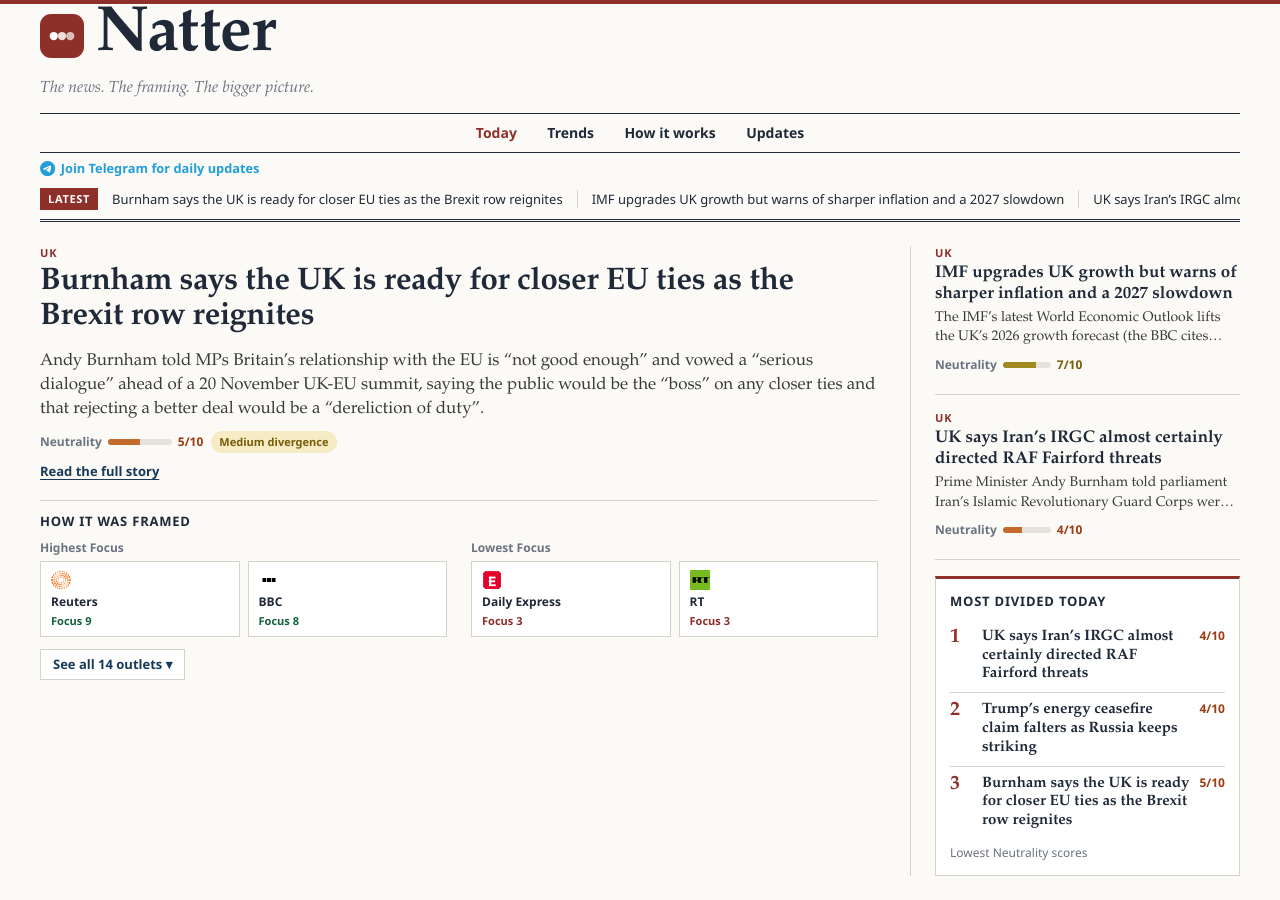
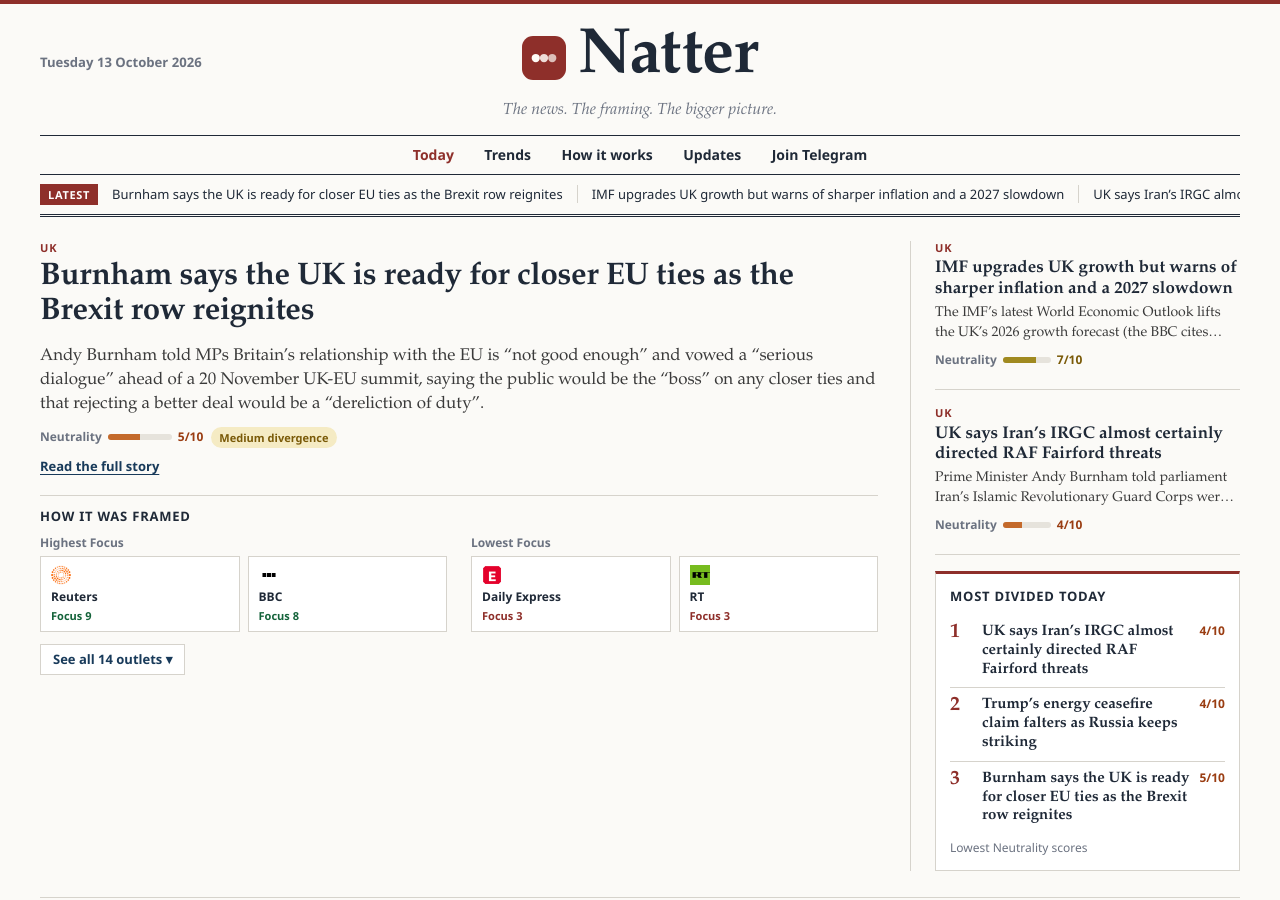
Before and after one commit to UKwebfilter/UKWebFilter, a Jekyll site: the page built from index.html, in a window 1280 px wide and 900 px high. Built offline with Jekyll 4.4.1, drawn with Linux system fonts in a browser that asks for light colours.

Commit message:
Home: news-style front page (header.html)

```diff
--- a/_includes/header.html
+++ b/_includes/header.html
@@ -6,9 +6,12 @@
 {% elsif page.url == "/" or page.url == "/index.html" or page.date %}
   {% assign nav_current = "today" %}
 {% endif %}
+{% assign is_home = false %}
+{% if page.url == "/" or page.url == "/index.html" %}{% assign is_home = true %}{% endif %}
 <header class="masthead">
   <div class="wrap masthead-inner">
-    <div>
+    {% if is_home and site.posts.first %}<p class="mast-date">{{ site.posts.first.date | date: "%A %-d %B %Y" }}</p>{% endif %}
+    <div class="mast-main">
       <a class="wordmark" href="{{ '/' | relative_url }}">
         <svg class="mark" viewBox="0 0 32 32" aria-hidden="true">
           <rect width="32" height="32" rx="8" fill="#8e2f2a"/>
@@ -25,15 +28,16 @@
         <a href="{{ '/trends/' | relative_url }}"{% if nav_current == "trends" %} aria-current="page"{% endif %}>Trends</a>
         <a href="{{ '/how-it-works/' | relative_url }}"{% if nav_current == "how" %} aria-current="page"{% endif %}>How it works</a>
         <a href="#newsletter">Updates</a>
+        {% if is_home %}<a class="nav-tg" href="https://t.me/natterTV" target="_blank" rel="noopener noreferrer">Join Telegram</a>{% endif %}
       </nav>
-      <p class="nav-telegram">
+      {% unless is_home %}<p class="nav-telegram">
         <a href="https://t.me/natterTV" target="_blank" rel="noopener noreferrer">
           <svg class="nav-telegram__icon" viewBox="0 0 24 24" aria-hidden="true" focusable="false">
             <path fill="currentColor" d="M11.944 0A12 12 0 0 0 0 12a12 12 0 0 0 12 12 12 12 0 0 0 12-12A12 12 0 0 0 12 0a12 12 0 0 0-.056 0zm4.962 7.224c.1-.002.321.023.465.14a.506.506 0 0 1 .171.325c.016.093.036.306.02.472-.18 1.898-.962 6.502-1.36 8.627-.168.9-.499 1.201-.82 1.23-.696.065-1.225-.46-1.9-.902-1.056-.693-1.653-1.124-2.678-1.8-1.185-.78-.417-1.21.258-1.91.177-.184 3.247-2.977 3.307-3.23.007-.032.014-.15-.056-.212s-.174-.041-.249-.024c-.106.024-1.793 1.14-5.061 3.345-.48.33-.913.49-1.302.48-.428-.008-1.252-.241-1.865-.44-.752-.245-1.349-.374-1.297-.789.027-.216.325-.437.893-.663 3.498-1.524 5.83-2.529 6.998-3.014 3.332-1.386 4.025-1.627 4.476-1.635z"/>
           </svg>
           Join Telegram for daily updates
         </a>
-      </p>
+      </p>{% endunless %}
     </div>
   </div>
 </header>
```
